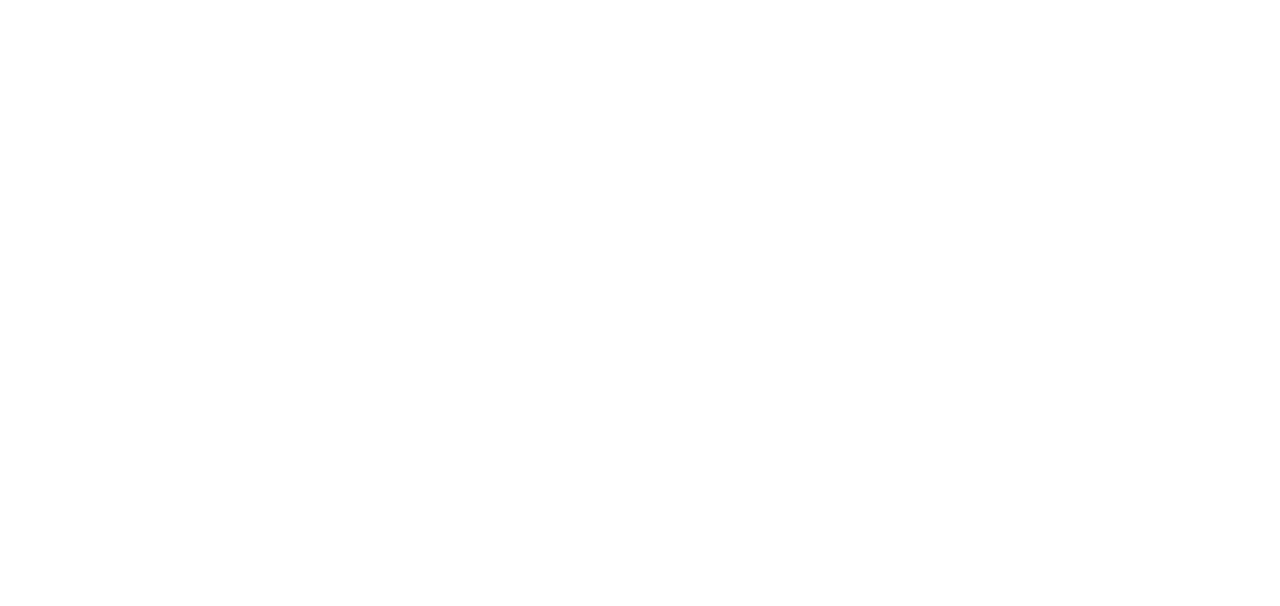
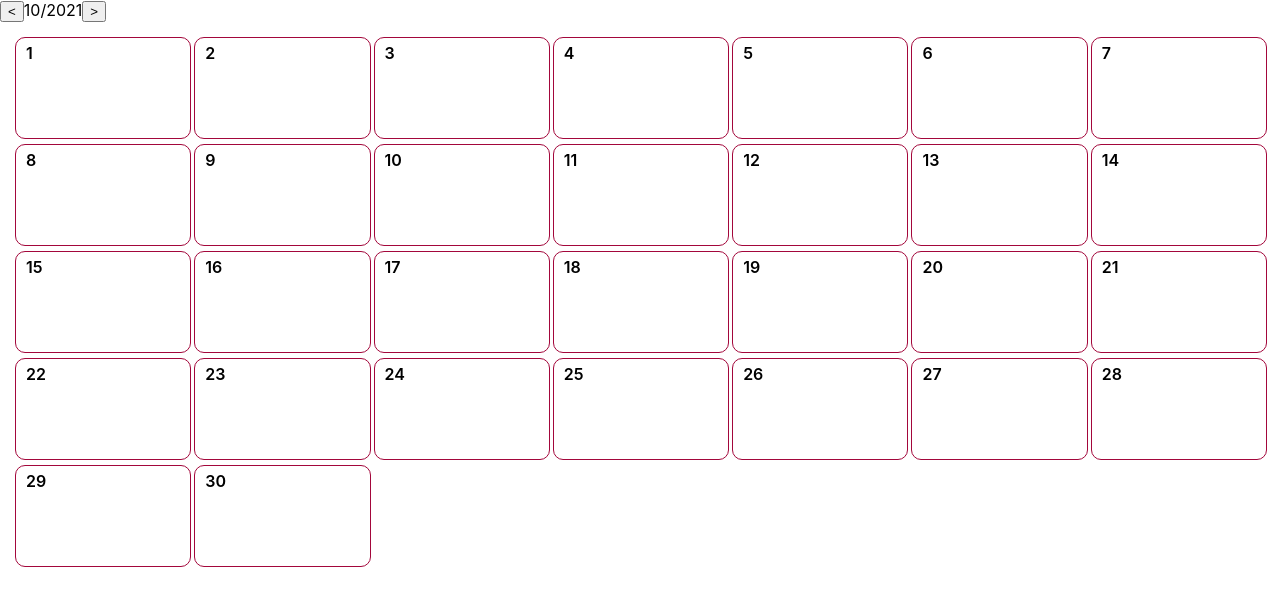
Before and after one commit to LeoRebelatto/calendarApp, a React (Create React App) app: page / in a window 1280 px wide. Shown: the top 606 px of the page. Built offline with nearby package versions, Linux system fonts and the light colour scheme.

Commit message:
add redux

```diff
--- a/package.json
+++ b/package.json
@@ -3,6 +3,7 @@
   "version": "0.1.0",
   "private": true,
   "dependencies": {
+    "@reduxjs/toolkit": "^1.6.2",
     "@testing-library/jest-dom": "^5.14.1",
     "@testing-library/react": "^11.2.7",
     "@testing-library/user-event": "^12.8.3",
@@ -10,8 +11,10 @@
     "@types/node": "^12.20.36",
     "@types/react": "^17.0.33",
     "@types/react-dom": "^17.0.10",
+    "@types/react-redux": "^7.1.20",
     "react": "^17.0.2",
     "react-dom": "^17.0.2",
+    "react-redux": "^7.2.6",
     "react-scripts": "4.0.3",
     "sass": "^1.43.4",
     "typescript": "^4.4.4",
--- a/src/App.tsx
+++ b/src/App.tsx
@@ -1,13 +1,25 @@
-import React from 'react';
-import './App.scss';
-import { Month } from './components/month-component/month-component';
+import React from "react";
+import { Provider, useSelector } from "react-redux";
+import { createStore } from "redux";
+import "./App.scss";
+import { Month } from "./components/month-component/month-component";
+
+import dateSlice, { decrement, increment } from "./redux/date-slice";
+import { useAppDispatch, useAppSelector } from "./redux/hooks";
+import { RootState } from "./redux/store";
 
 function App() {
-  return (
+  const currentDate = useSelector((state: RootState) => state.data);
+  const dispatch = useAppDispatch()
+
+  return(
     <>
-    <Month month_id={2 } />
+    <button onClick={()=>dispatch(decrement())}>&lt;</button>
+    <span>{currentDate.month + 1}/{currentDate.year}</span>
+    <button onClick={()=>dispatch(increment())}>&gt;</button>
+    <Month month_id={currentDate.month} />
     </>
-  );
+    )
 }
 
 export default App;
--- /dev/null
+++ b/src/_interfaces/day.interface.ts
@@ -0,0 +1,6 @@
+import { Reminder } from "./reminder.interface";
+
+export interface Day {
+    id: number;
+    reminders: Reminder[];
+  }
--- a/src/components/month-component/month-component.scss
+++ b/src/components/month-component/month-component.scss
@@ -5,7 +5,6 @@
   .grid-month {
     display: grid;
     grid-template-columns: repeat(7, 1fr);
-    grid-template-rows: repeat(5, 1fr);
     gap: 5px 5px;
     .day {
       height: 100px;
@@ -26,6 +25,7 @@
             background-color: transparent;
             cursor: pointer;
             border-radius: 50%;
+            visibility: hidden;
           }button:hover{
             background-color: var(--color-primary) !important;
             color: white !important;
@@ -43,5 +43,13 @@
         }
       }
     }
+    .day:hover{
+      .day-header{
+        button{
+          visibility: visible;
+        }
+      }
+
+    }
   }
 }
--- a/src/components/month-component/month-component.tsx
+++ b/src/components/month-component/month-component.tsx
@@ -14,61 +14,49 @@ interface ComponentProps {
 
 export function Month(props: ComponentProps) {
   const [showModal, setShowModal] = useState(false);
-  const [isLoadding, setIsLoadding] = useState(true);
   const [daySelected, setDaySelected] = useState<any>();
-  const [totalDays, setTotalDays] = useState<Day[]>([]);
-  const [newReminderData, setNewReminderData] = useState<Reminder>({name:'',color:'',description:'', time: ''});
+  var totalDays: Day[] = [];
+  const [newReminderData, setNewReminderData] = useState<Reminder>({
+    name: "teste",
+    color: "#000000",
+    description: "teste",
+    time: "15:00",
+  });
   const date = new Date(2021, props.month_id, 0);
 
-  useEffect(() => {
   getDays();
-  }, [props.month_id]);
-
-  useEffect(() =>{
-    addNewReminder()
-  }, [newReminderData]);
+  //addNewReminder()
 
   function showAddReminder(id: any) {
     setDaySelected(id);
+    addNewReminder();
     setShowModal((prev) => !prev);
   }
 
   //Array of object days criation
-  async function getDays() {
-    let monthTotalDays = await date.getDate(); //get days amount
-    let totalDaysAux: Day[] = []; //Aux array for setTotalDays push
+  function getDays() {
+    let monthTotalDays = date.getDate(); //get days amount
     for (let day = 1; day <= monthTotalDays; day++) {
-      totalDaysAux.push({
+      totalDays.push({
         id: day,
-        reminders: [
-          {
-            name: "Birthday",
-            color: "#50c8ff",
-            description: "Enzo Birthday in the playground",
-            time: "15:00",
-          },
-        ],
+        reminders: [],
       });
     }
-    setTotalDays(totalDaysAux);
-    totalDays.length > 0 ? setIsLoadding(false) : setIsLoadding(true);
+    //totalDays.length > 0 ? setIsLoadding(false) : setIsLoadding(true);
   }
 
   function addNewReminder(){
-    let aux = totalDays;
-    aux.map((res, i)=>{
+    totalDays.map((res, i)=>{
       if(res.id === daySelected){
-        aux[i].reminders.push(newReminderData);
+        totalDays[i].reminders.push(newReminderData);
       }
     })
-    setTotalDays(aux);
-    console.log(totalDays);
+    console.log(totalDays)
   }
 
   return (
     <>
       <div className="content-month">
-        {!isLoadding && (
         <div className="grid-month">
           {totalDays.map((res) => {
             return (
@@ -78,9 +66,10 @@ export function Month(props: ComponentProps) {
                   <button onClick={() => showAddReminder(res.id)}>+</button>
                 </div>
                 <div className="reminders">
-                    {res.reminders.map((el) => {
+                  {res.reminders.map((el, i) => {
                     return (
                       <div
+                        key={i}
                         className="reminder"
                         style={{ backgroundColor: el.color }}
                       >
@@ -93,7 +82,6 @@ export function Month(props: ComponentProps) {
             );
           })}
         </div>
-        )}
       </div>
       {showModal && (
         <AddReminder
--- a/src/index.tsx
+++ b/src/index.tsx
@@ -1,15 +1,21 @@
-import React from 'react';
-import ReactDOM from 'react-dom';
-import './index.scss';
-import './_themes/variables.scss'
-import App from './App';
-import reportWebVitals from './reportWebVitals';
+import React from "react";
+import ReactDOM from "react-dom";
+import "./index.scss";
+import "./_themes/variables.scss";
+import App from "./App";
+import reportWebVitals from "./reportWebVitals";
+import { Provider } from "react-redux";
+import { createStore } from "redux";
+import dateSlice from "./redux/date-slice";
+import {store} from './redux/store'
 
 ReactDOM.render(
   <React.StrictMode>
-    <App />
+    <Provider  store={store}>
+      <App />
+    </Provider>
   </React.StrictMode>,
-  document.getElementById('root')
+  document.getElementById("root")
 );
 
 // If you want to start measuring performance in your app, pass a function
--- /dev/null
+++ b/src/redux/date-slice.ts
@@ -0,0 +1,33 @@
+import { createSlice } from '@reduxjs/toolkit'
+
+// Define a type for the slice state
+interface DateState {
+  month: number,
+  year: number
+}
+
+// Define the initial state using that type
+const initialState: DateState = {
+  month: new Date().getMonth(),
+  year: new Date().getFullYear()
+}
+
+export const dateSlice = createSlice({
+  name: 'date',
+  // `createSlice` will infer the state type from the `initialState` argument
+  initialState,
+  reducers: {
+    increment: (state) => {
+        state.year = state.month===11 ? state.year + 1 : state.year;
+        state.month = state.month===11 ? 0 : state.month + 1;
+    },
+    decrement: (state) => {
+        state.year = state.month===0 ? state.year - 1 : state.year;
+        state.month = state.month===0 ? 11 : state.month - 1;
+    },
+  },
+})
+
+export const { increment, decrement } = dateSlice.actions
+
+export default dateSlice.reducer
--- /dev/null
+++ b/src/redux/hooks.ts
@@ -0,0 +1,6 @@
+import { TypedUseSelectorHook, useDispatch, useSelector } from 'react-redux'
+import type { RootState, AppDispatch } from './store'
+
+// Use throughout your app instead of plain `useDispatch` and `useSelector`
+export const useAppDispatch = () => useDispatch<AppDispatch>()
+export const useAppSelector: TypedUseSelectorHook<RootState> = useSelector
--- /dev/null
+++ b/src/redux/store.ts
@@ -0,0 +1,14 @@
+import { configureStore } from '@reduxjs/toolkit'
+import dateSlice from './date-slice'
+// ...
+
+export const store = configureStore({
+  reducer: {
+    data: dateSlice
+  },
+})
+
+// Infer the `RootState` and `AppDispatch` types from the store itself
+export type RootState = ReturnType<typeof store.getState>
+// Inferred type: {posts: PostsState, comments: CommentsState, users: UsersState}
+export type AppDispatch = typeof store.dispatch
```
Also changed, not shown: 1 other file (tests, documents, lock files or other folders). Lines whose indentation alone changed are shown as unchanged.
